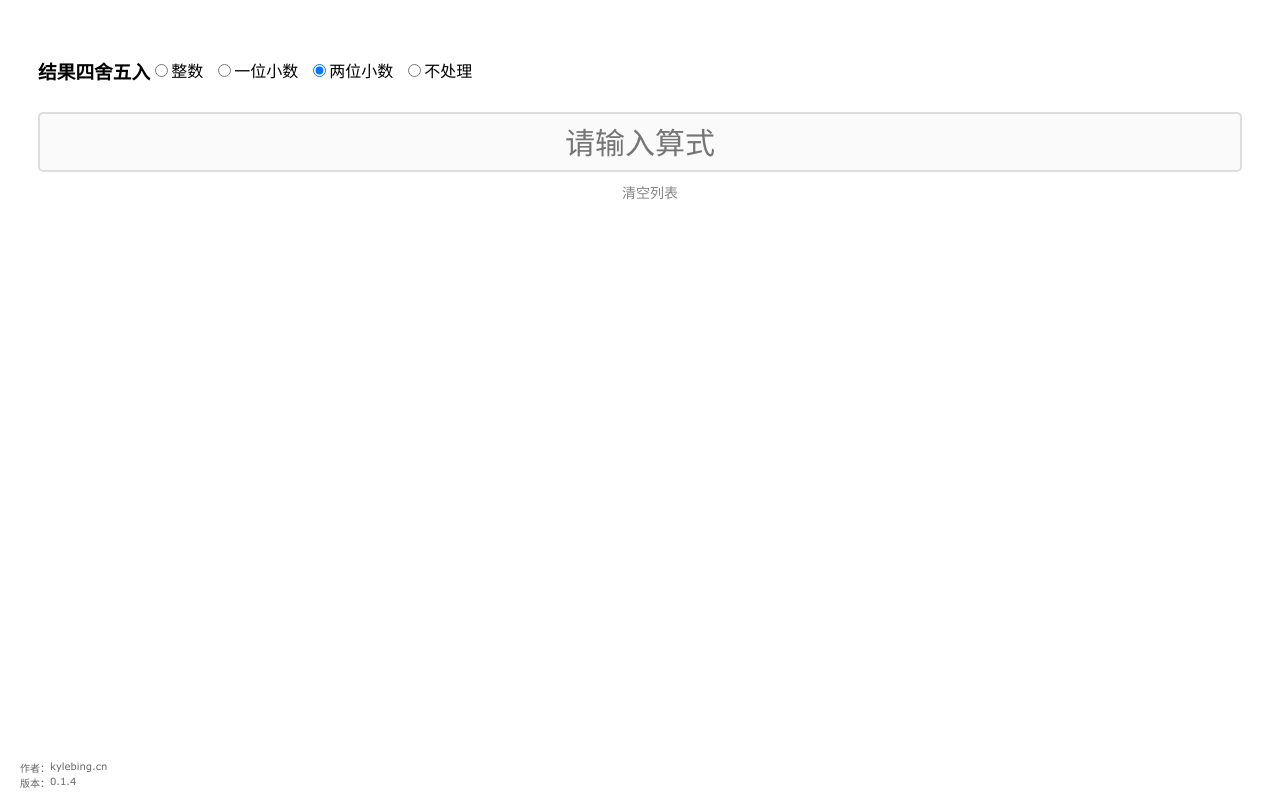
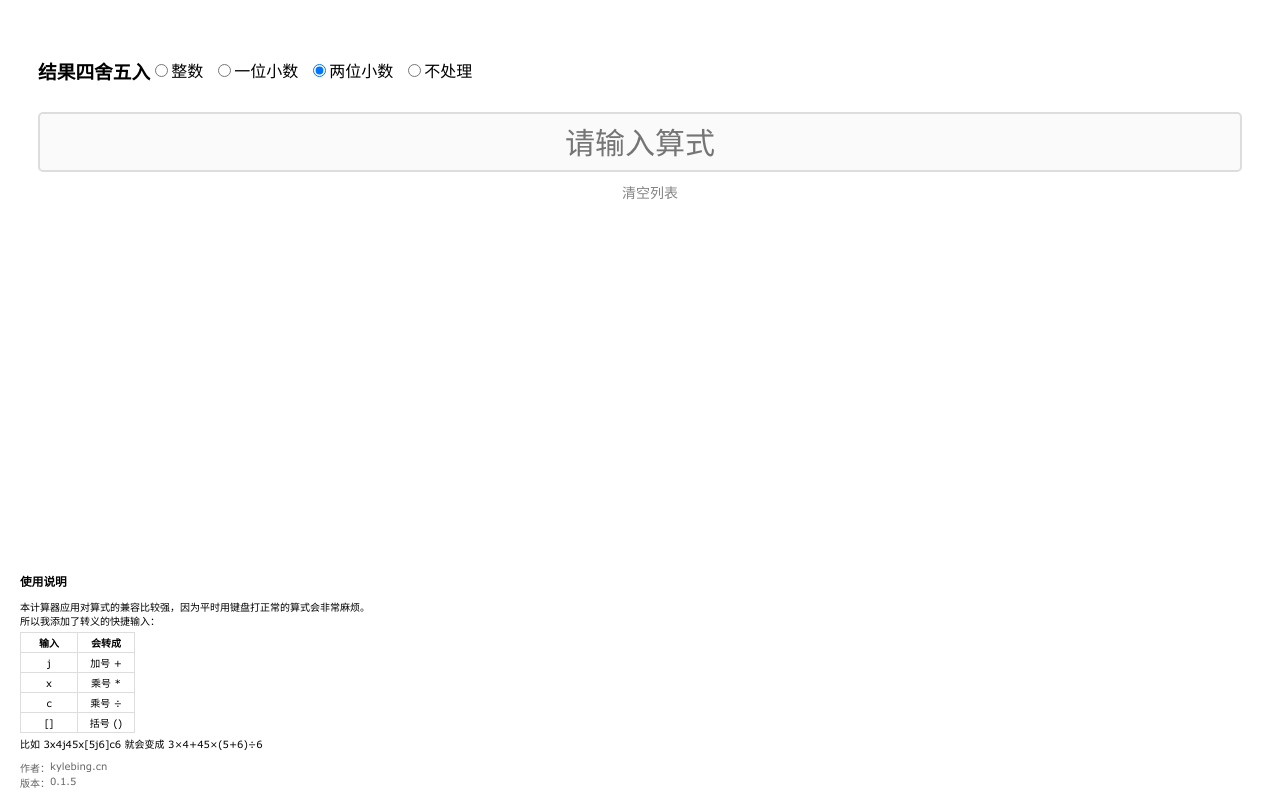
Before and after one commit to KyleBing/calculator-skin, a Vue app: page / in a window 1280 px wide. Built offline with nearby package versions, Linux system fonts and the light colour scheme.

Commit message:
添加使用说明

```diff
--- a/package.json
+++ b/package.json
@@ -1,7 +1,7 @@
 {
   "name": "calculator-skin",
-  "version": "0.1.4",
-  "update-date": "2023-10-31",
+  "version": "0.1.5",
+  "update-date": "2023-11-25",
   "private": true,
   "scripts": {
     "serve": "vue-cli-service serve",
--- a/src/App.vue
+++ b/src/App.vue
@@ -37,7 +37,12 @@
                 @delete="deleteResultAt"
                 @noteConfirm="noteConfirmAt"
                 @note="noteResultAt"/>
-            <Copyright/>
+
+            <div class="corner">
+                <Instructions/>
+                <Copyright/>
+            </div>
+
         </div>
 
     </div>
@@ -51,12 +56,13 @@ import ResultList from "@/components/ResultList";
 import Button from "@/components/Button/Button";
 import ClipboardJS from "clipboard";
 import Copyright from "@/components/Copyright";
+import Instructions from "@/components/Instructions.vue";
 
 const RESULT_STORE_IDENTIFIER = 'CalculatorResultList'
 
 export default {
     name: 'App',
-    components: {Copyright, Button, ResultList, Display },
+    components: {Instructions, Copyright, Button, ResultList, Display },
     data(){
         return {
             equation: '', // 算式
@@ -258,4 +264,10 @@ export default {
     }
 }
 
+
+.corner{
+    position: fixed;
+    bottom: 10px;
+    left: 20px;
+}
 </style>
--- a/src/components/Copyright.vue
+++ b/src/components/Copyright.vue
@@ -36,9 +36,7 @@ export default {
 <style scoped lang="scss">
 @import "src/assets/scss/plugin";
 .copyright{
-    position: fixed;
-    bottom: 10px;
-    left: 20px;
+
 }
 
 dl.copyright-item{
--- /dev/null
+++ b/src/components/Instructions.vue
@@ -0,0 +1,71 @@
+<template>
+    <div class="instructions">
+        <h3>使用说明</h3>
+        <p>本计算器应用对算式的兼容比较强，因为平时用键盘打正常的算式会非常麻烦。</p>
+        <p>所以我添加了转义的快捷输入：</p>
+        <table>
+            <thead>
+                <tr><th>输入</th><th>会转成</th></tr>
+            </thead>
+            <tbody>
+                <tr><td>j</td><td>加号 +</td></tr>
+                <tr><td>x</td><td>乘号 *</td></tr>
+                <tr><td>c</td><td>乘号 ÷</td></tr>
+                <tr><td>[]</td><td>括号 ()</td></tr>
+            </tbody>
+        </table>
+        <p>比如 3x4j45x[5j6]c6 就会变成 3×4+45×(5+6)÷6</p>
+    </div>
+</template>
+
+<script>
+import projectConfig from '@/../package.json'
+export default {
+    // 使用说明
+    name: "Instructions",
+    data(){
+        return {
+            version: projectConfig.version
+        }
+    },
+    props:{
+        result: {
+            type: String,
+            default: ''
+        },
+        equation: {
+            type: String,
+            default: ''
+        }
+    }
+}
+</script>
+
+<style scoped lang="scss">
+@import "src/assets/scss/plugin";
+.instructions{
+    margin-bottom: 10px;
+    font-size: 10px;
+}
+h3 {
+
+}
+table{
+    margin-top: 5px;
+    margin-bottom: 5px;
+    border-collapse: collapse;
+    th, td{
+        min-width: 50px;
+        padding: 2px 3px;
+        border-collapse: collapse;
+        border: 1px solid $color-border;
+        text-align: center;
+    }
+}
+p{
+    margin-bottom: 2px;
+    margin-top: 0;
+    line-height: 1.2;
+}
+
+</style>
```
